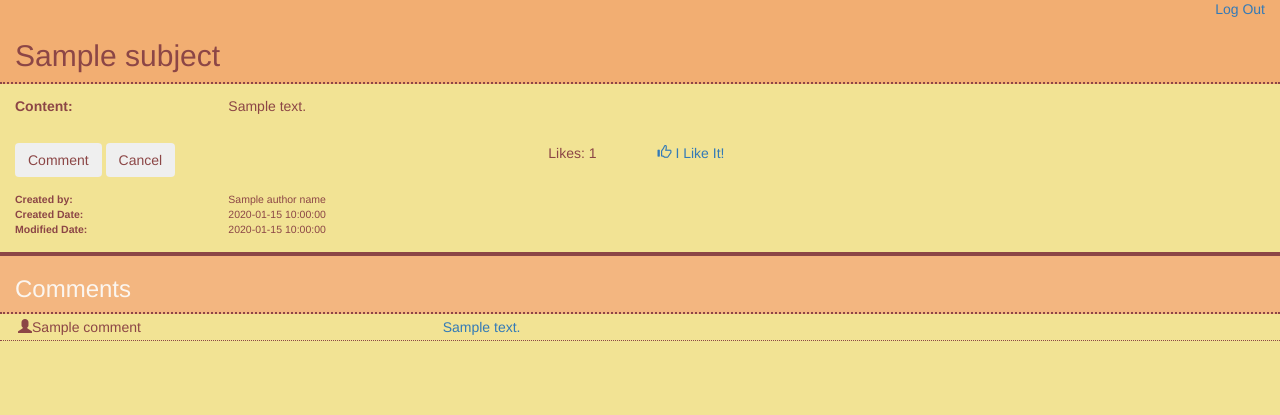
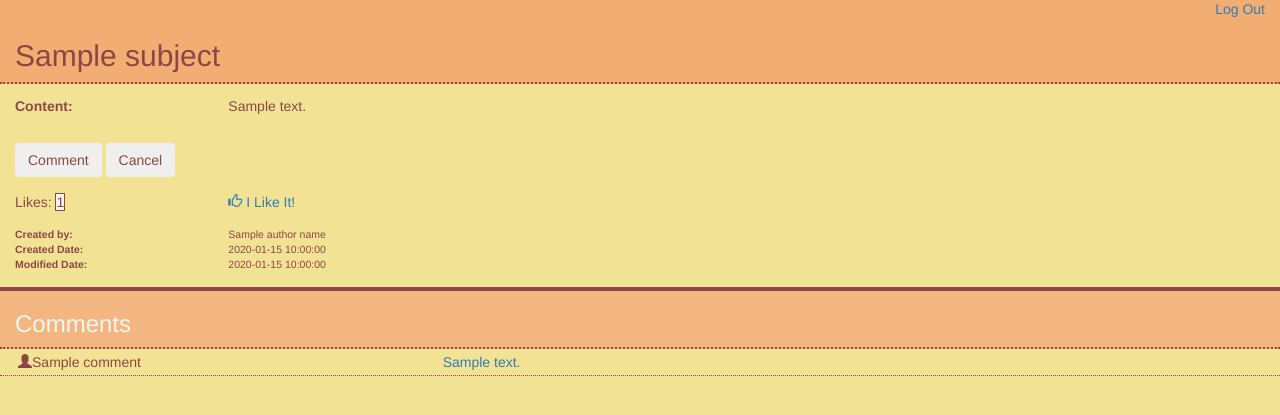
Before and after one commit to cskomra/mub2, a Python web app: template templates/post.html in a window 1280 px wide. Shown: the part 51-466 px from the top of the page. Run offline with Jinja, Linux system fonts and the light colour scheme; the template is opened without the code that fills it: most values are stand-ins (such as "Sample title", 1, 10 or a date in 2020); some libraries are stand-ins or nearby versions.

Commit message:
feat: style likes

```diff
--- a/templates/base.html
+++ b/templates/base.html
@@ -73,6 +73,16 @@
             .page_content {
                 padding: 12px 0;
             }
+            .likes {
+                padding-top: 15px;
+            }
+            .liked {
+                font-style: italic;
+            }
+            .like_count {
+                background-color: #FBF6F0;
+                border: 1px solid #8C4646;
+            }
 
             /*FIELDS*/
             .field_label {
--- a/templates/post.html
+++ b/templates/post.html
@@ -31,37 +31,39 @@
     </div>
 
     <div class="row form_actions">
-        <div class="col-sm-5">
+        <div class="col-sm-12">
             {%if is_editor %}
                 <!-- Can edit, but not like -->
                 <input type="button" class="btn" value="Edit" onClick="window.location='/edit?id={{post_id}}'">
             {% endif %}
-
             {% if username %}
-                <!-- is logged in and can "like" and comment -->
                 <input type="button" class="btn" value="Comment" onClick="window.location='/comment?id={{post_id}}'">
             {% endif %}
-
             <input type="button" class="btn" value="Cancel" onClick="window.location='/'">
         </div>
+    </div>
 
+    <div class="row likes">
+        <!-- LIKES -->
         {% if username and (username != author_name) %}
-        <div class="row like">
-            <div class="col-sm-1" title="{{likers}}">
-                Likes: {{like_count}}
+
+            <div class="col-sm-2 " title="{{likers}}">
+                Likes: <span class="like_count"> {{like_count}} </span>
             </div>
             {% if username in likers %}
+            <div class="col-sm-10 liked">
                 You like this!
+            </div>
             {% else %}
-                <div class="col-sm-2">
-                    <a href="/like?id={{post_id}}">
-                        <span class="glyphicon glyphicon-thumbs-up" aria-hidden="true"></span>
-                        I Like It!</a>
-                </div>
+            <div class="col-sm-10">
+                <a href="/like?id={{post_id}}">
+                    <span class="glyphicon glyphicon-thumbs-up" aria-hidden="true"></span>
+                    I Like It!</a>
+            </div>
             {% endif %}
-        </div>
         {% endif %}
     </div>
+
     <div class="row doc_info">
         <div class="col-sm-12">
             <div class="row created_by">
```
